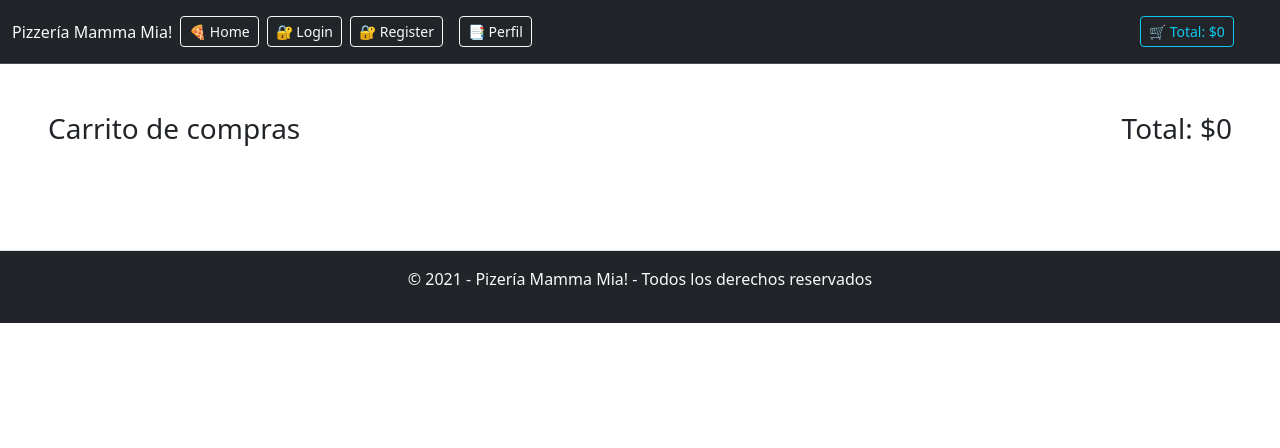
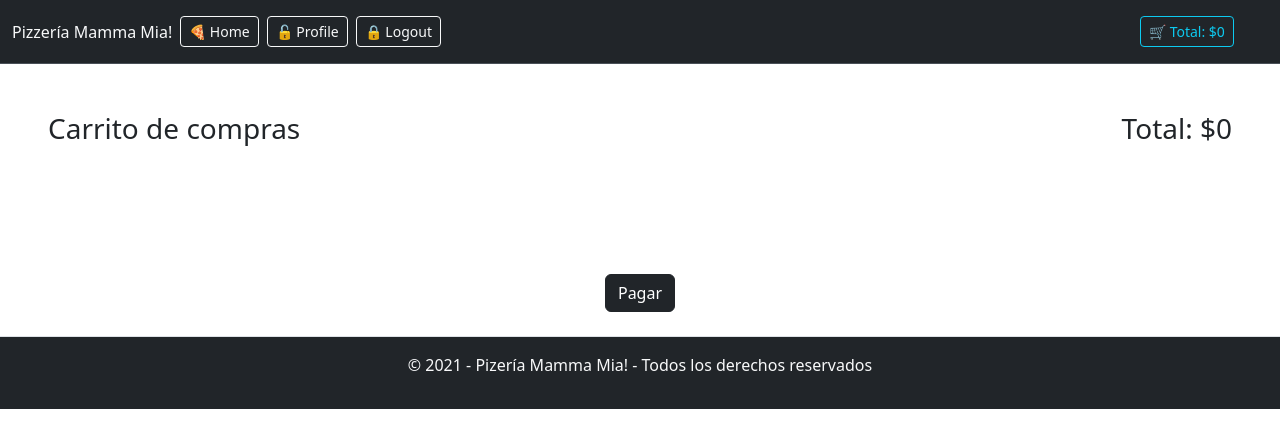
Before and after one commit to NaharaC/pizzeria-react, a React (Vite) app: page /cart in a window 1280 px wide. Shown: the top 448 px of the page. Built offline with nearby package versions, Linux system fonts and the light colour scheme.

Commit message:
feat: Hito 7

```diff
--- a/src/App.jsx
+++ b/src/App.jsx
@@ -11,13 +11,16 @@ import {Pizza} from './pages/Pizza'
 import {Profile} from './pages/Profile'
 import { CartProvider } from './context/CartProvider';
 import { PizzaProvider } from './context/PizzaProvider';
+import { AuthGuard } from './guard/AuthGuard';
+import { UserProvider } from './context/UserProvider';
+
 
 function App() {
 
   return <>
+  <UserProvider>
     <PizzaProvider>
       <CartProvider>
-        <Router>
           <Navbar/>
           <Routes>
             <Route
@@ -40,14 +43,21 @@ function App() {
             />
 
             <Route
-              path='/pizza/p001'
+              path='/pizza/:id'
               element={<Pizza />}
             />
 
             <Route
+              element = {
+                <AuthGuard/>
+              }
+            >
+              <Route
               path='/profile'
               element={<Profile />}
-            />
+              />
+            </Route>
+
 
             <Route
               path='*'
@@ -55,9 +65,9 @@ function App() {
             />
           </Routes>
           <Footer />
-        </Router>
       </CartProvider>
   </PizzaProvider>
+  </UserProvider>
   </>
 }
 
--- a/src/components/CardPizza.jsx
+++ b/src/components/CardPizza.jsx
@@ -1,11 +1,18 @@
 import { useContext } from "react";
 import { CartContext } from "../context/CartProvider";
+import { useNavigate } from "react-router-dom";
 
 export const CardPizza = ({data}) => {
 
     const {addToCart} = useContext(CartContext)
 
-      const { name, price, id, img, desc, ingredients } = data;
+    const { name, price, id, img, desc, ingredients } = data;
+
+    const navigate = useNavigate();
+
+    const handleViewDetail = (id) => {
+        navigate(`/pizza/${id}`);
+    }
 
     return (
         <>
@@ -28,6 +35,7 @@ export const CardPizza = ({data}) => {
             <div className="d-flex flex-column justify-content-center align-items-center">
                 <h4 className="mb-3">Precio: ${price.toLocaleString('es-ES')}</h4>
                 <div className="d-flex justify-content-around w-100 mb-3">
+                    <button type='button' className="btn btn-sm border-black" onClick={() => handleViewDetail(id)}>Ver detalle 👀</button>
                     <button type="button" className="btn btn-sm btn-dark" onClick={()  => (addToCart(name, price, id))}>Añadir 🛒</button>
                 </div>
             </div>
--- a/src/components/Navbar.jsx
+++ b/src/components/Navbar.jsx
@@ -1,12 +1,12 @@
 import { useContext } from "react";
 import { Link } from "react-router-dom";
 import { CartContext } from "../context/CartProvider";
+import { UserContext } from "../context/UserProvider";
 
 
 export const Navbar = () => {
     const { totalCart} = useContext(CartContext);
-
-    const token = false;
+    const {token, logout} = useContext(UserContext);
 
   return (
 <nav className ="navbar bg-dark border-bottom border-body" data-bs-theme="dark">
@@ -21,10 +21,10 @@ export const Navbar = () => {
                 {token ? (
                     <>
             <div>
-            <button className="btn btn-sm btn-outline-light" type="button">🔓 Profile</button>
+            <Link className="btn btn-sm btn-outline-light" type="button" to= '/profile'>🔓 Profile</Link>
             </div>
             <div>
-            <button className="btn btn-sm btn-outline-light m-2" type="button">🔒 Logout</button>
+            <button className="btn btn-sm btn-outline-light m-2" type="button" onClick={() => logout()}>🔒 Logout</button>
             </div>
                     </>
             ) : (
@@ -34,9 +34,6 @@ export const Navbar = () => {
             </div>
             <div>
             <Link className="btn btn-sm btn-outline-light m-2" type="button" to= '/register'>🔐 Register</Link>
-            </div>
-            <div>
-                <Link className="btn btn-sm btn-outline-light m-2" type="button" to= '/profile'>📑 Perfil</Link>
             </div>
                 </>
             )}
--- /dev/null
+++ b/src/context/UserProvider.jsx
@@ -0,0 +1,30 @@
+import { createContext, useEffect, useState } from "react"
+import { useNavigate } from "react-router-dom";
+
+export const UserContext = createContext();
+
+export const UserProvider = ({children}) => {
+
+  // para volver a dejar logeado hay que cerrar y abrir la pestaña
+  const [token, setToken] = useState(true);
+
+
+  useEffect(() => {
+    const tokenSessionStorage = sessionStorage.getItem("token") === "true" || sessionStorage.getItem("token") === null ? true : false;
+    setToken(tokenSessionStorage);
+  }, [token])
+
+  const navigate = useNavigate();
+
+ const logout = () => {
+  setToken(false);
+  sessionStorage.setItem("token", "false");
+  navigate(`/`)
+ }
+
+  return (
+    <UserContext.Provider value ={{token, logout}}>
+      {children}
+    </UserContext.Provider>
+  )
+}
--- /dev/null
+++ b/src/guard/AuthGuard.jsx
@@ -0,0 +1,21 @@
+import { useContext } from "react";
+import { Navigate, Outlet } from "react-router-dom";
+import { UserContext } from "../context/UserProvider";
+
+export const AuthGuard = () => {
+
+    const {token} = useContext(UserContext)
+    console.log('->', token)
+
+    if (!token) {
+        return (
+            <Navigate
+                to='/'
+                replace
+            />
+        );
+    }
+  return (
+    <Outlet/>
+  )
+}
--- a/src/main.jsx
+++ b/src/main.jsx
@@ -3,9 +3,12 @@ import ReactDOM from 'react-dom/client'
 import App from './App.jsx'
 import './index.css'
 import 'bootstrap/dist/css/bootstrap.min.css';
+import { BrowserRouter } from 'react-router-dom';
 
 ReactDOM.createRoot(document.getElementById('root')).render(
   <React.StrictMode>
+    <BrowserRouter>
     <App />
+    </BrowserRouter>
   </React.StrictMode>,
 )
--- a/src/pages/Cart.jsx
+++ b/src/pages/Cart.jsx
@@ -1,9 +1,11 @@
 import { useContext} from "react";
 import { CartContext } from "../context/CartProvider";
+import { UserContext } from "../context/UserProvider";
 
 export const Cart = () => {
 
     const {cart, removeFromCart, totalCart} = useContext(CartContext)
+    const {token} = useContext(UserContext)
 
     const renderCart = () => {
         const cartHTML = cart.map((pizza, index) => (
@@ -35,6 +37,12 @@ export const Cart = () => {
         <div className="d-flex p-4 justify-content-around flex-wrap">
         {renderCart()}
         </div>
+        {token ? (
+        <div className="d-flex p-4 justify-content-center">
+            <button type="button" className="btn btn-dark">Pagar</button>
+        </div>
+        ) :
+        ('')}
         </>
     )
 }
--- a/src/pages/Pizza.jsx
+++ b/src/pages/Pizza.jsx
@@ -1,6 +1,13 @@
-import { useState, useEffect } from "react";
+import { useState, useEffect, useContext } from "react";
+import { useParams } from "react-router-dom";
+import { CartContext } from "../context/CartProvider";
 
 export const Pizza = () => {
+
+    const {addToCart} = useContext(CartContext)
+
+    const {id} = useParams();
+
     const [pizza, setPizza] = useState({
         img: '',
         name: '',
@@ -8,11 +15,11 @@ export const Pizza = () => {
         desc: '',
         price: ''
     });
-    const url = 'http://localhost:5001/api/pizzas/p001';
+    const url = 'http://localhost:5001/api/pizzas/';
 
 
     const fetchPizza = async (url) => {
-        const response = await fetch(url);
+        const response = await fetch(`${url}${id}`);
         const results = await response.json();
         setPizza(results);
     };
@@ -44,7 +51,7 @@ export const Pizza = () => {
             <div className="d-flex flex-column justify-content-center align-items-center">
                 <h4 className="mb-3">Precio: ${pizza.price.toLocaleString('es-ES')}</h4>
                 <div className="d-flex justify-content-around w-100 mb-3">
-                    <button type="button" className="btn btn-sm btn-dark">Añadir 🛒</button>
+                    <button type="button" className="btn btn-sm btn-dark" onClick={()  => (addToCart(pizza.name, pizza.price, id))}>Añadir 🛒</button>
                 </div>
             </div>
         </div>
```
